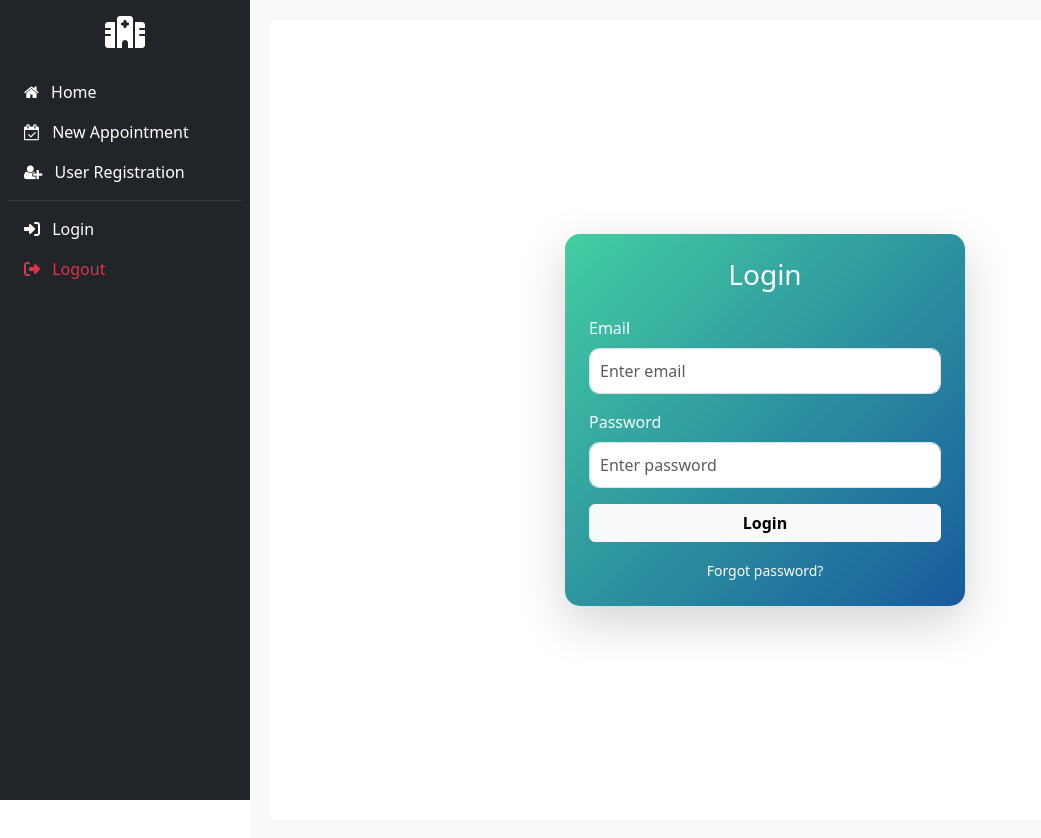
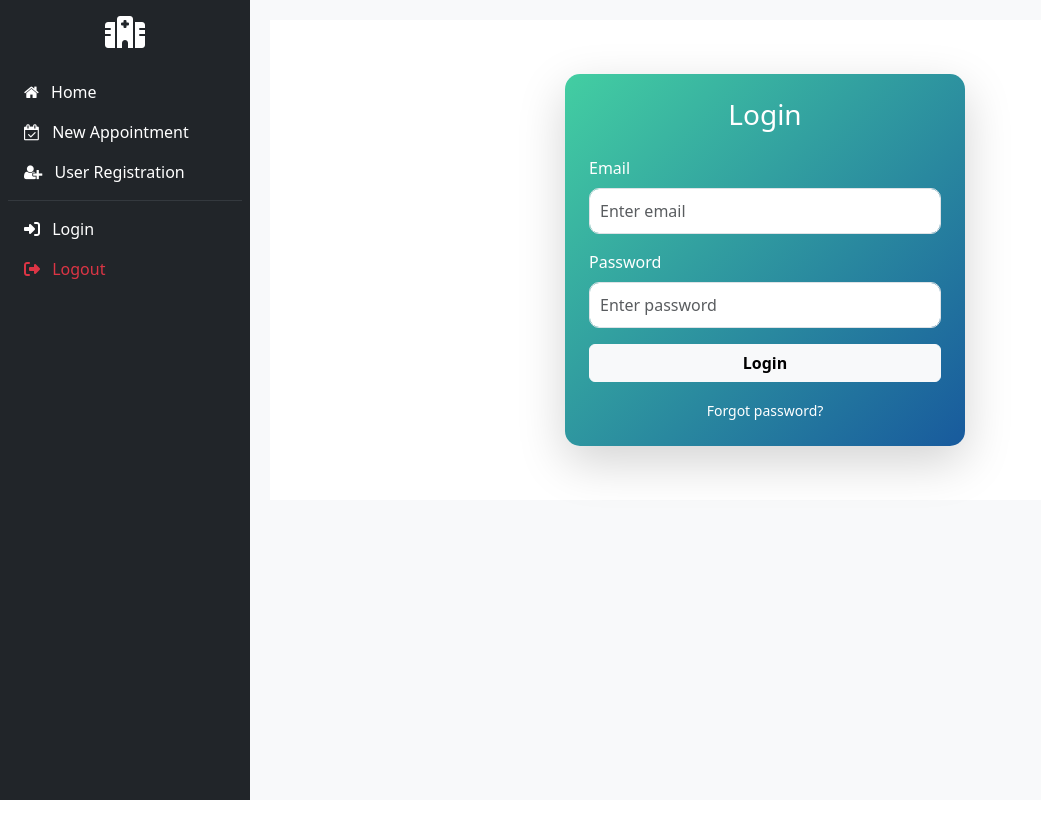
Before and after one commit to Rahimkpm/Hospital_Project, an Angular app: page /#/login in a window 1280 px wide. Shown: the whole page, without its empty margins (0-1041 px from the left). After the commit the page ends 800 px from the top, so only its background shows below. Built offline with nearby package versions, Linux system fonts and the light colour scheme.

Commit message:
modifyingbaseururlmodif5ssssy

```diff
--- a/src/app/login/login.component.css
+++ b/src/app/login/login.component.css
@@ -1,6 +1,6 @@
 /* Full background gradient */
 .login-container {
-    min-height: 100vh;
+    min-height: 60vh;
     /* background: linear-gradient(135deg, #667eea, #764ba2); */
 }
 
--- a/src/app/userregister/userregister.component.html
+++ b/src/app/userregister/userregister.component.html
@@ -1,7 +1,7 @@
 
 
 
-<div class="container min-vh-100 d-flex align-items-center justify-content-center">
+<div class="container min-vh-60 d-flex align-items-center justify-content-center">
   <div class="row w-100 justify-content-center">
     <div class="col-md-6 col-lg-5">
       <h2 class="text-center mb-4">User Registration</h2>
```
Also changed, not shown: 2 other files (tests, documents, lock files or other folders).
